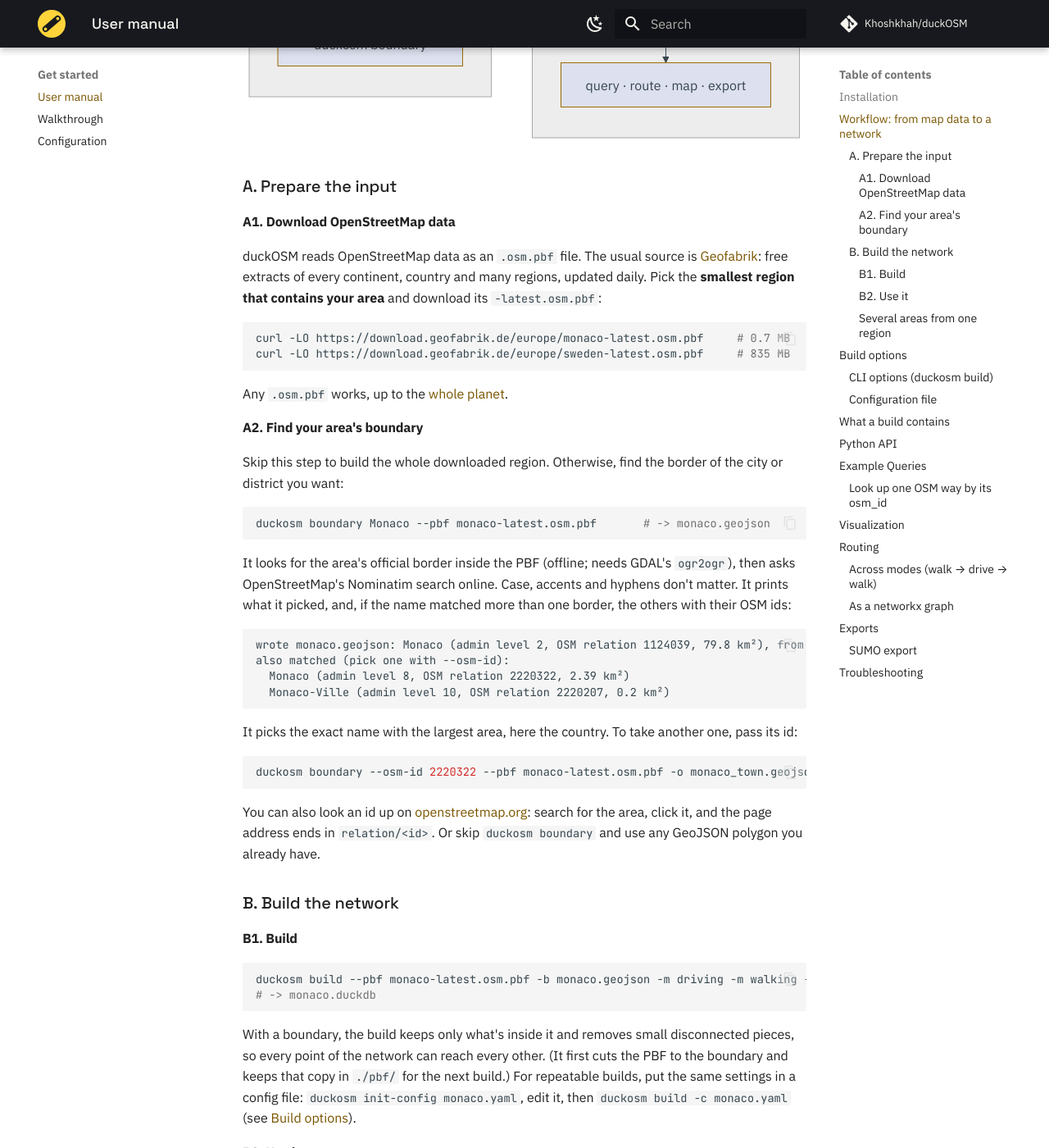
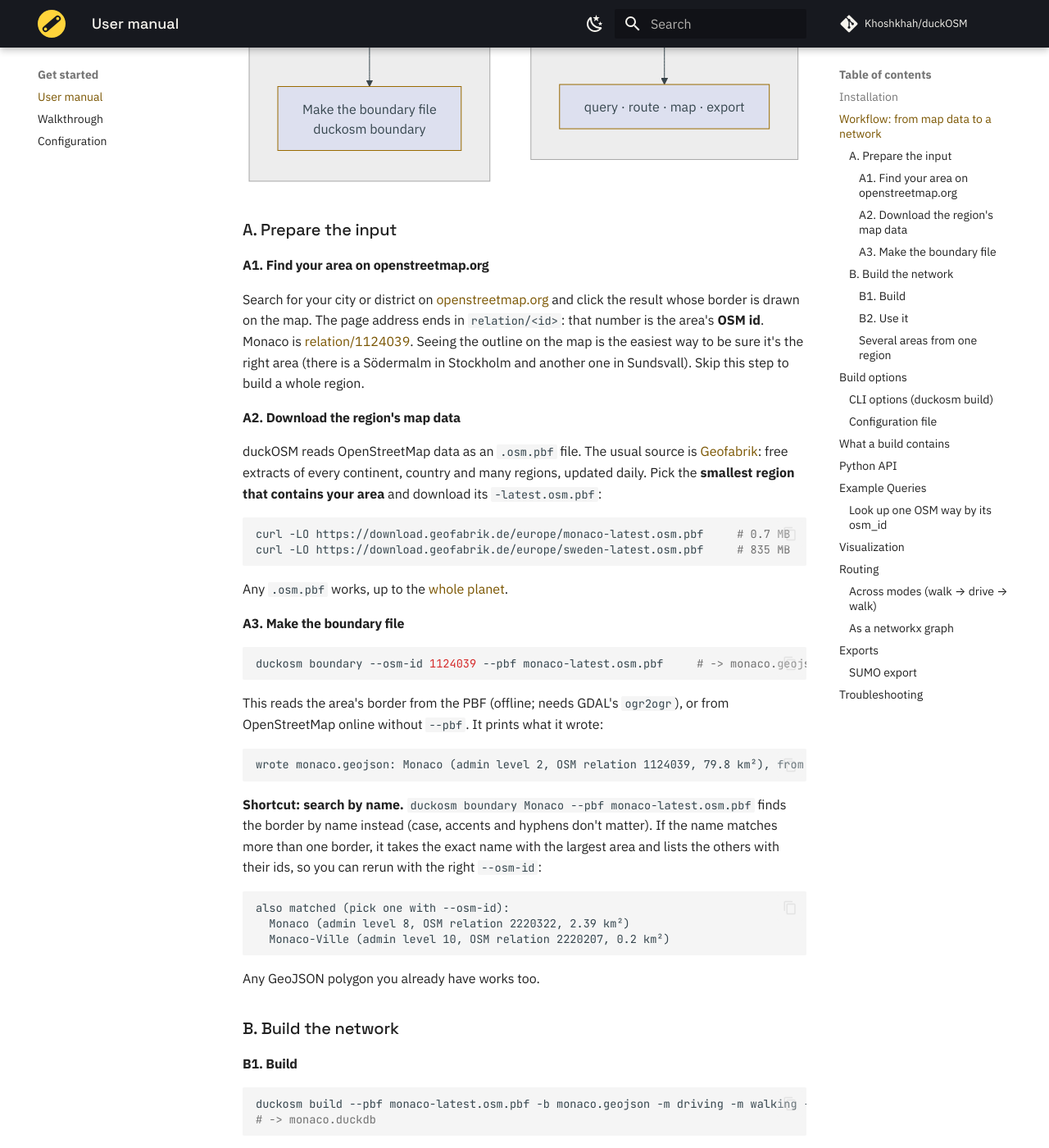
Before and after one commit to Khoshkhah/duckOSM, an MkDocs documentation site: the page built from docs/user_manual.md, in a window 1280 px wide and 1400 px high, scrolled down 886 px. Shown: the whole window at 82% size. Built offline with MkDocs 1.6.1 and Material for MkDocs 9.7.7, drawn with Linux system fonts in a browser that asks for light colours; comment, search, counter and statistics services are not loaded; some of the changed text lies outside the part shown.

Commit message:
docs: the workflow starts by finding the area on openstreetmap.org
A1 find the area and its OSM id on the website (the outline on the map
removes any ambiguity), A2 download the region that contains it, A3
duckosm boundary --osm-id. Search by name stays as a shortcut, with the
list of other matches.

Co-Authored-By: Claude Opus 5.5 <noreply@anthropic.com>

````diff
--- a/docs/user_manual.md
+++ b/docs/user_manual.md
@@ -22,9 +22,10 @@ The work has two parts: **preparing the input** (the map data and your area's bo
 flowchart LR
     subgraph PREP["A · Prepare the input"]
         direction TB
-        A1["Download a region<br/>.osm.pbf (Geofabrik)"]
-        A2["Find your area's border<br/>duckosm boundary"]
-        A1 --> A2
+        A1["Find your area<br/>on openstreetmap.org"]
+        A2["Download the region<br/>.osm.pbf (Geofabrik)"]
+        A3["Make the boundary file<br/>duckosm boundary"]
+        A1 --> A2 --> A3
     end
     subgraph BUILD["B · Build the network (duckOSM)"]
         direction TB
@@ -36,7 +37,15 @@ flowchart LR
 
 ### A. Prepare the input
 
-#### A1. Download OpenStreetMap data
+#### A1. Find your area on openstreetmap.org
+
+Search for your city or district on [openstreetmap.org](https://www.openstreetmap.org) and click the
+result whose border is drawn on the map. The page address ends in `relation/<id>`: that number is
+the area's **OSM id**. Monaco is [relation/1124039](https://www.openstreetmap.org/relation/1124039).
+Seeing the outline on the map is the easiest way to be sure it's the right area (there is a Södermalm
+in Stockholm and another one in Sundsvall). Skip this step to build a whole region.
+
+#### A2. Download the region's map data
 
 duckOSM reads OpenStreetMap data as an `.osm.pbf` file. The usual source is
 [Geofabrik](https://download.geofabrik.de): free extracts of every continent, country and many
@@ -50,35 +59,31 @@ curl -LO https://download.geofabrik.de/europe/sweden-latest.osm.pbf     # 835 MB
 
 Any `.osm.pbf` works, up to the [whole planet](https://planet.openstreetmap.org).
 
-#### A2. Find your area's boundary
-
-Skip this step to build the whole downloaded region. Otherwise, find the border of the city or
-district you want:
+#### A3. Make the boundary file
 
 ```bash
-duckosm boundary Monaco --pbf monaco-latest.osm.pbf       # -> monaco.geojson
+duckosm boundary --osm-id 1124039 --pbf monaco-latest.osm.pbf     # -> monaco.geojson
 ```
 
-It looks for the area's official border inside the PBF (offline; needs GDAL's `ogr2ogr`), then asks
-OpenStreetMap's Nominatim search online. Case, accents and hyphens don't matter. It prints what it
-picked, and, if the name matched more than one border, the others with their OSM ids:
+This reads the area's border from the PBF (offline; needs GDAL's `ogr2ogr`), or from OpenStreetMap
+online without `--pbf`. It prints what it wrote:
 
 ```text
 wrote monaco.geojson: Monaco (admin level 2, OSM relation 1124039, 79.8 km²), from PBF monaco-latest.osm.pbf
+```
+
+**Shortcut: search by name.** `duckosm boundary Monaco --pbf monaco-latest.osm.pbf` finds the border by
+name instead (case, accents and hyphens don't matter). If the name matches more than one border, it
+takes the exact name with the largest area and lists the others with their ids, so you can rerun with
+the right `--osm-id`:
+
+```text
 also matched (pick one with --osm-id):
   Monaco (admin level 8, OSM relation 2220322, 2.39 km²)
   Monaco-Ville (admin level 10, OSM relation 2220207, 0.2 km²)
 ```
 
-It picks the exact name with the largest area, here the country. To take another one, pass its id:
-
-```bash
-duckosm boundary --osm-id 2220322 --pbf monaco-latest.osm.pbf -o monaco_town.geojson
-```
-
-You can also look an id up on [openstreetmap.org](https://www.openstreetmap.org): search for the area,
-click it, and the page address ends in `relation/<id>`. Or skip `duckosm boundary` and use any
-GeoJSON polygon you already have.
+Any GeoJSON polygon you already have works too.
 
 ### B. Build the network
 
@@ -107,15 +112,15 @@ Build the big region once, then cut areas out of it in seconds. No OSM is re-rea
 
 ```bash
 duckosm build --pbf sweden-latest.osm.pbf -m driving        # slow, once -> sweden-latest.duckdb
-duckosm boundary Södermalm --pbf sweden-latest.osm.pbf      # -> södermalm.geojson
-duckosm extract --source sweden-latest.duckdb --db sodermalm.duckdb --boundary södermalm.geojson
+duckosm boundary --osm-id 2017432 -o sodermalm.geojson      # Södermalm, Stockholm
+duckosm extract --source sweden-latest.duckdb --db sodermalm.duckdb --boundary sodermalm.geojson
 ```
 
 `extract` also takes `--name` / `--osm-id` when the parent has [admin boundaries](admin_boundaries.md).
 Edges that cross the border are kept whole.
 
 To get just a smaller PBF of the area, e.g. for another tool:
-`duckosm clip-pbf sweden-latest.osm.pbf södermalm.geojson` (→ `södermalm.osm.pbf`).
+`duckosm clip-pbf sweden-latest.osm.pbf sodermalm.geojson` (→ `sodermalm.osm.pbf`).
 
 ## Build options
 
````
